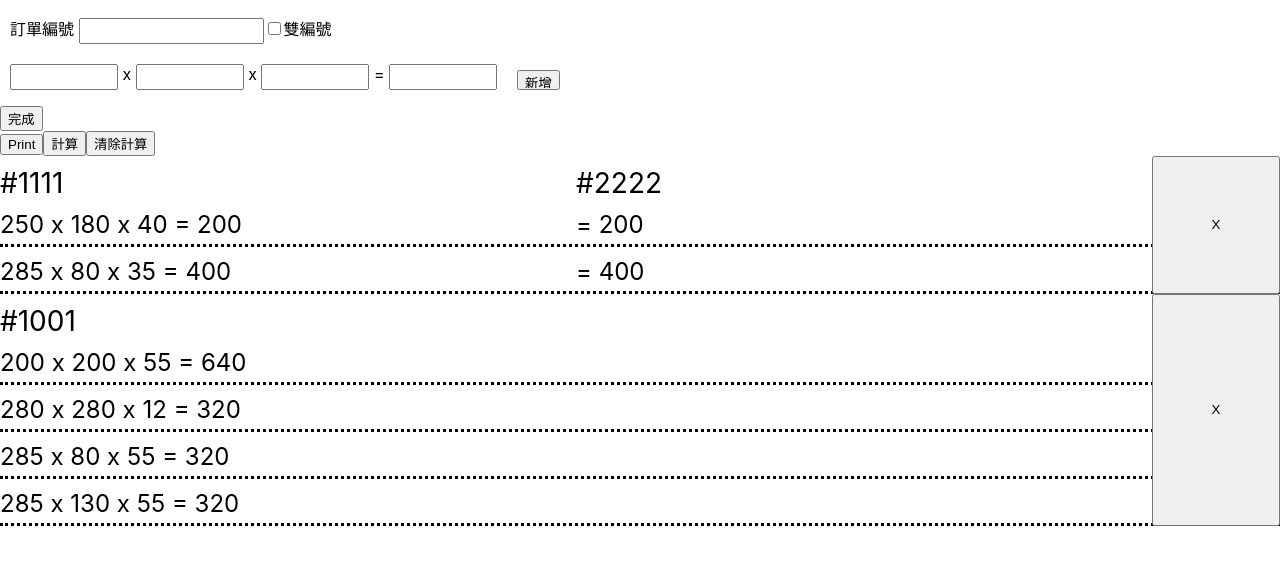
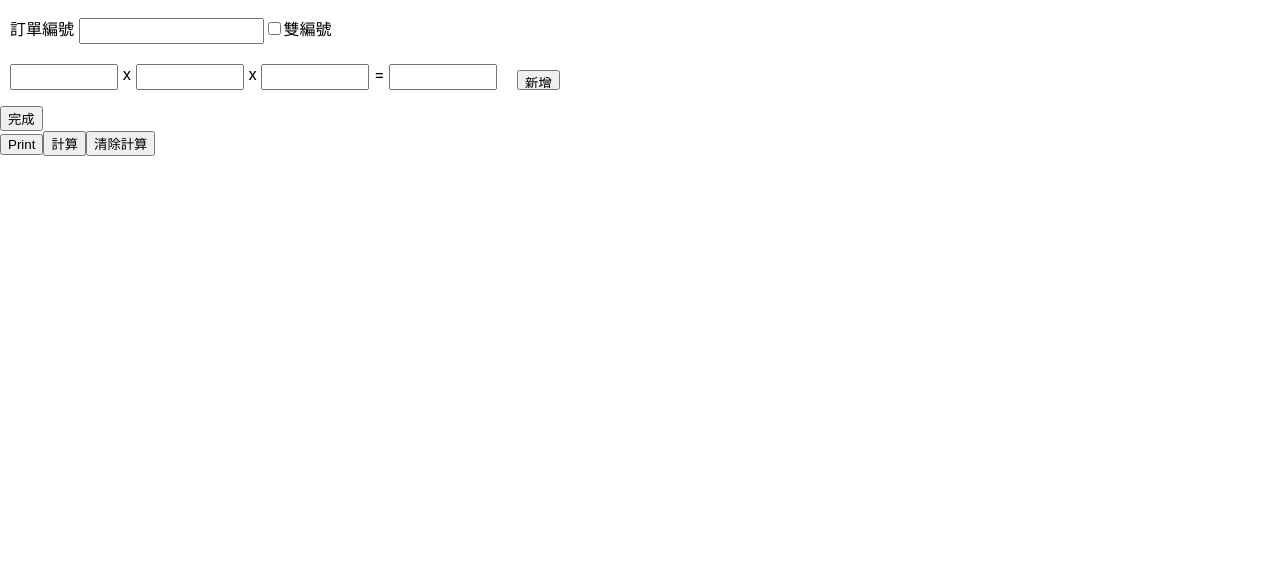
Before and after one commit to shaun92168/tayi-styrofoam-frontend, a React (Create React App) app: page / in a window 1280 px wide. Shown: the top 564 px of the page. Built offline with nearby package versions, Linux system fonts and the light colour scheme.

Commit message:
remove default data

```diff
--- a/src/components/OrderList.js
+++ b/src/components/OrderList.js
@@ -4,9 +4,7 @@ import OrderItem from './OrderItem'
 import axios from "axios"
 
 function OrderList(props) {
-    const [calculated, setCalculated] = useState(false)
-    const [orders, setOrders] = useState(
-        [
+    const exampleOrders = [
         {
             id: 1,
             orderNum1: "#1111",
@@ -119,7 +117,9 @@ function OrderList(props) {
             ],
             orderNum2: ""
         }
-        ])
+    ]
+    const [calculated, setCalculated] = useState(false)
+    const [orders, setOrders] = useState([])
 
     const addOrder = (orderNum1, orderNum2, styrofoamFormats) => {
         let hasTwoOrder = orderNum2 != ""
```
Lines whose indentation alone changed are shown as unchanged.
